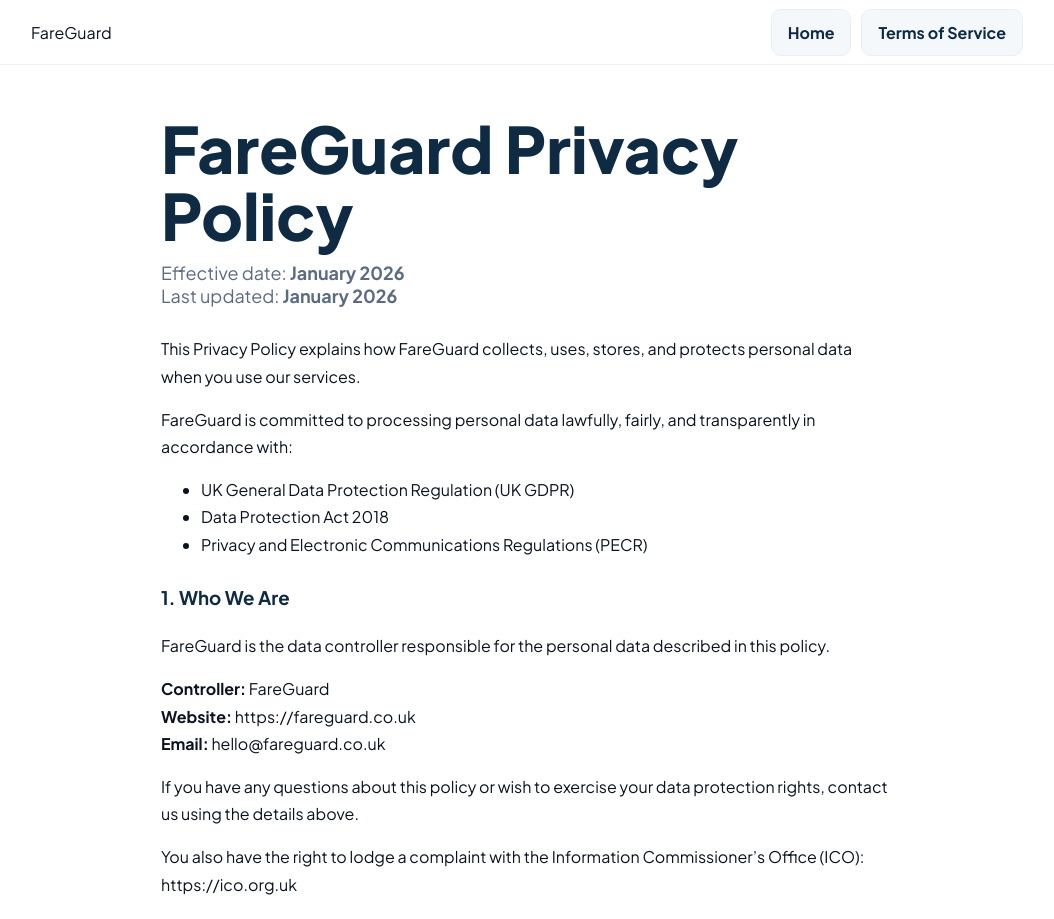
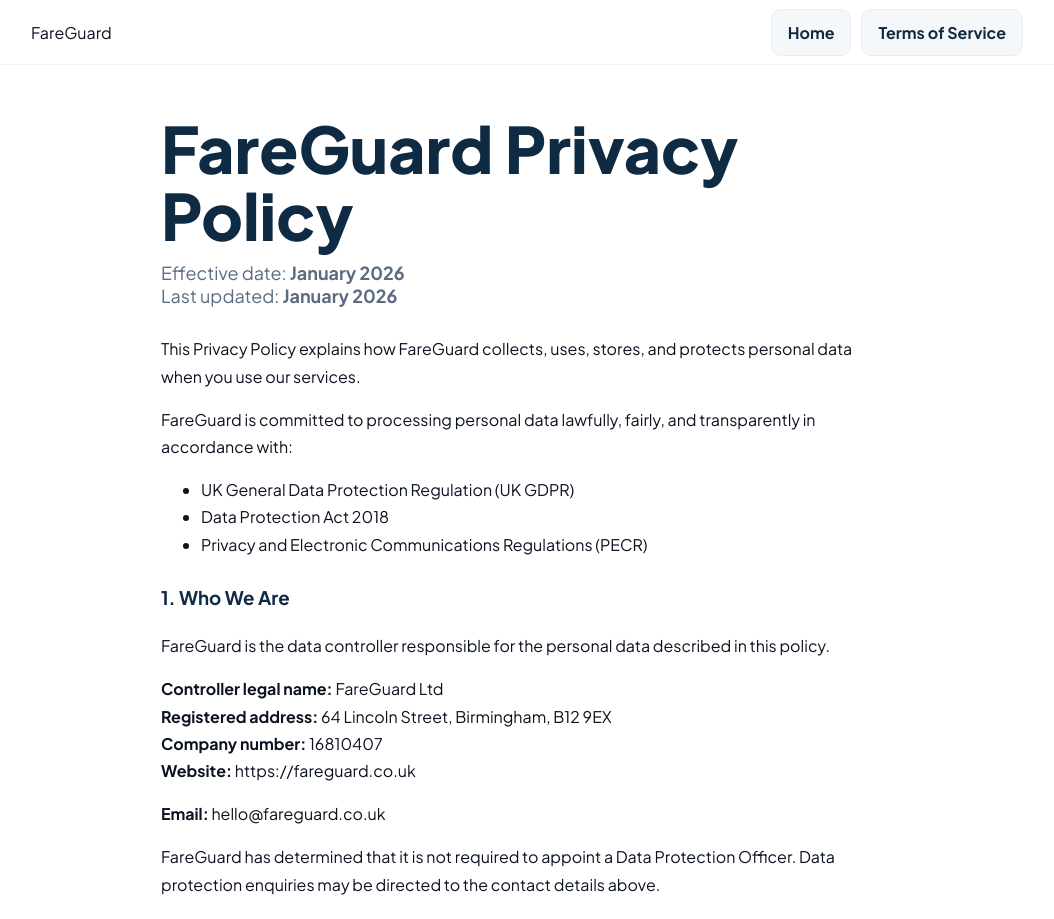
Before and after one commit to fareguard/fg-rail-pwa-starter, a Next.js app: page /privacy-policy in a window 1280 px wide. Shown: the top 919 px of the page, without its empty margins (113-1167 px from the left). Built offline with nearby package versions, Linux system fonts and the light colour scheme.

Commit message:
Update page.tsx

```diff
--- a/app/(app)/privacy-policy/page.tsx
+++ b/app/(app)/privacy-policy/page.tsx
@@ -44,32 +44,41 @@ export default function PrivacyPolicy() {
             </ul>
 
         <h3 style={{ marginTop: 24, color: "var(--fg-navy)" }}>1. Who We Are</h3>
+
 <p>
-              FareGuard is the data controller responsible for the personal data
-              described in this policy.
+  FareGuard is the data controller responsible for the personal data described in this policy.
 </p>
+
 <p>
-              <strong>Controller:</strong> FareGuard
+  <strong>Controller legal name:</strong> FareGuard Ltd
+  <br />
+  <strong>Registered address:</strong> 64 Lincoln Street, Birmingham, B12 9EX
+  <br />
+  <strong>Company number:</strong> 16810407
   <br />
   <strong>Website:</strong>{" "}
   <a href="https://fareguard.co.uk" target="_blank" rel="noreferrer">
     https://fareguard.co.uk
   </a>
-              <br />
+</p>
+
+<p>
   <strong>Email:</strong>{" "}
   <a href="mailto:hello@fareguard.co.uk">hello@fareguard.co.uk</a>
 </p>
+
 <p>
-              If you have any questions about this policy or wish to exercise your data
-              protection rights, contact us using the details above.
+  FareGuard has determined that it is not required to appoint a Data Protection Officer.
+  Data protection enquiries may be directed to the contact details above.
 </p>
+
 <p>
-              You also have the right to lodge a complaint with the Information
-              Commissioner’s Office (ICO):{" "}
+  You have the right to lodge a complaint with the Information Commissioner’s Office (ICO):{" "}
   <a href="https://ico.org.uk" target="_blank" rel="noreferrer">
     https://ico.org.uk
   </a>
 </p>
+
 
             <h3 style={{ marginTop: 24, color: "var(--fg-navy)" }}>
               2. Overview of How FareGuard Works
```
Lines whose indentation alone changed are shown as unchanged.
